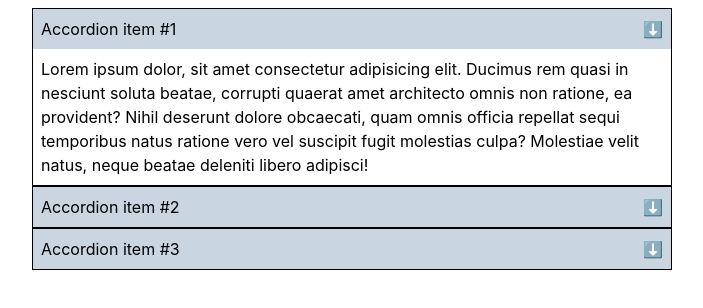
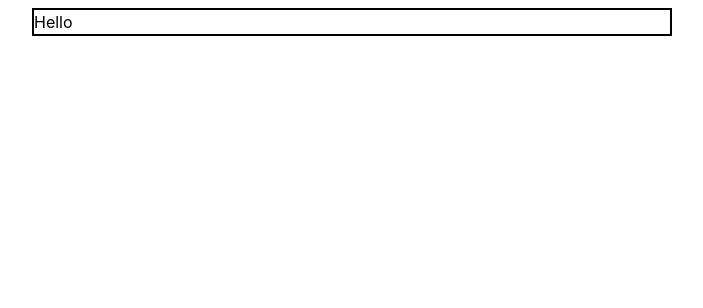
Before and after one commit to bobbyDeepak1415/accordion_01, a React (Vite) app: page / in a window 1280 px wide. Shown: the top 308 px of the page, without its empty margins (288-991 px from the left). Built offline with nearby package versions, Linux system fonts and the light colour scheme.

Commit message:
changes made

```diff
--- a/src/components/Accordion.jsx
+++ b/src/components/Accordion.jsx
@@ -6,15 +6,15 @@ const data=[
     {title:"Accordion item #1",
         body:"Lorem ipsum dolor, sit amet consectetur adipisicing elit. Ducimus rem quasi in nesciunt soluta beatae, corrupti quaerat amet architecto omnis non ratione, ea provident? Nihil deserunt dolore obcaecati, quam omnis officia repellat sequi temporibus natus ratione vero vel suscipit fugit molestias culpa? Molestiae velit natus, neque beatae deleniti libero adipisci!"
     },
-    {title:"Accordion item #2",
-        body:"Lorem ipsum dolor, sit amet consectetur adipisicing elit. Ducimus rem quasi in nesciunt soluta beatae, corrupti quaerat amet architecto omnis non ratione, ea provident? Nihil deserunt dolore obcaecati, quam omnis officia repellat sequi temporibus natus ratione vero vel suscipit fugit molestias culpa? Molestiae velit natus, neque beatae deleniti libero adipisci!"
-    },
-    {title:"Accordion item #3",
-        body:"Lorem ipsum dolor, sit amet consectetur adipisicing elit. Ducimus rem quasi in nesciunt soluta beatae, corrupti quaerat amet architecto omnis non ratione, ea provident? Nihil deserunt dolore obcaecati, quam omnis officia repellat sequi temporibus natus ratione vero vel suscipit fugit molestias culpa? Molestiae velit natus, neque beatae deleniti libero adipisci!"
-    },
+    // {title:"Accordion item #2",
+    //     body:"Lorem ipsum dolor, sit amet consectetur adipisicing elit. Ducimus rem quasi in nesciunt soluta beatae, corrupti quaerat amet architecto omnis non ratione, ea provident? Nihil deserunt dolore obcaecati, quam omnis officia repellat sequi temporibus natus ratione vero vel suscipit fugit molestias culpa? Molestiae velit natus, neque beatae deleniti libero adipisci!"
+    // },
+    // {title:"Accordion item #3",
+    //     body:"Lorem ipsum dolor, sit amet consectetur adipisicing elit. Ducimus rem quasi in nesciunt soluta beatae, corrupti quaerat amet architecto omnis non ratione, ea provident? Nihil deserunt dolore obcaecati, quam omnis officia repellat sequi temporibus natus ratione vero vel suscipit fugit molestias culpa? Molestiae velit natus, neque beatae deleniti libero adipisci!"
+    // },
 ]
 
-import React from 'react'
+
 
 const Accordion = () => {
 
@@ -25,11 +25,11 @@ const Accordion = () => {
     <div className="w-[50%] m-auto mt-2">
 
 {data.map((item,index)=>(
-
-  <AccordionItem isOpen={index===openIndex} setIsOpen={()=>{
-    index===openIndex ? setOpenIndex(null) :
-    setOpenIndex(index)
-  }} title={item.title} key={index} body={item.body}/>
+  <h2 className="border-2">Hello</h2>
+  // <AccordionItem isOpen={index===openIndex} setIsOpen={()=>{
+  //   index===openIndex ? setOpenIndex(null) :
+  //   setOpenIndex(index)
+  // }} title={item.title} key={index} body={item.body}/>
 ))}
     </div>
   )
```
